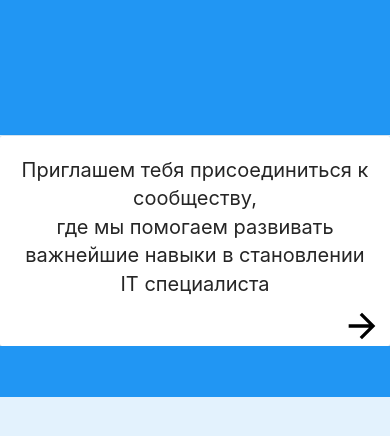
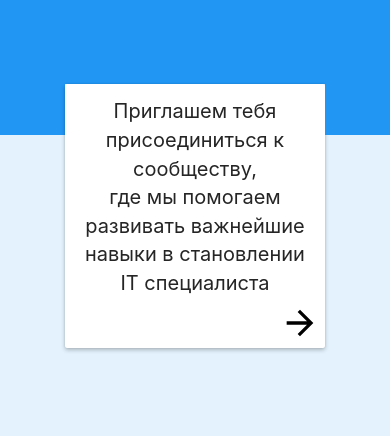
Before and after one commit to hello-it/community, a plain HTML site: page index.html in a window 390 px wide. Drawn offline with nearby package versions, Linux system fonts and the light colour scheme.

Commit message:
Bootstrap grid size fixed

```diff
--- a/index.html
+++ b/index.html
@@ -17,32 +17,32 @@
             <!-- Header -->
             <div class="header">
                 <div class="row">
-                    <div class="header-center-column header-color col-sm-12"></div>
+                    <div class="header-center-column header-color col-xs-12"></div>
                 </div>
             </div>
             <!-- Body -->
             <div class="body">
                 <div class="row">
                     <!-- Left column -->
-                    <div class="col-sm-2">
+                    <div class="col-xs-2">
                         <div class="row">
-                            <div class="header-side-column header-color col-sm-12"></div>
+                            <div class="header-side-column header-color col-xs-12"></div>
                         </div>
                         <div class="row">
-                            <div class="body-side-column col-sm-12"></div>
+                            <div class="body-side-column col-xs-12"></div>
                         </div>
                     </div>
                     <!-- Center column -->
-                    <div class="body-center-column col-sm-8">
+                    <div class="body-center-column col-xs-8">
                         <!-- Text area -->
                         <div class="row">
-                            <div class="body-text col-sm-12">
+                            <div class="body-text col-xs-12">
                                 <div class="text">Привет, IT!</div>
                             </div>
                         </div>
                         <!-- Navigation -->
                         <div class="row">
-                            <div class="body-navigation col-sm-12">
+                            <div class="body-navigation col-xs-12">
                                 <div class="navigation navigation-color">
                                     <svg xmlns="http://www.w3.org/2000/svg" width="40" height="40" viewBox="0 0 18 18">
                                         <path d="M9 3L7.94 4.06l4.19 4.19H3v1.5h9.13l-4.19 4.19L9 15l6-6z"></path>
@@ -52,12 +52,12 @@
                         </div>
                     </div>
                     <!-- Right column -->
-                    <div class="col-sm-2">
+                    <div class="col-xs-2">
                         <div class="row">
-                            <div class="header-side-column header-color col-sm-12"></div>
+                            <div class="header-side-column header-color col-xs-12"></div>
                         </div>
                         <div class="row">
-                            <div class="body-side-column col-sm-12"></div>
+                            <div class="body-side-column col-xs-12"></div>
                         </div>
                     </div>
                 </div>
```
